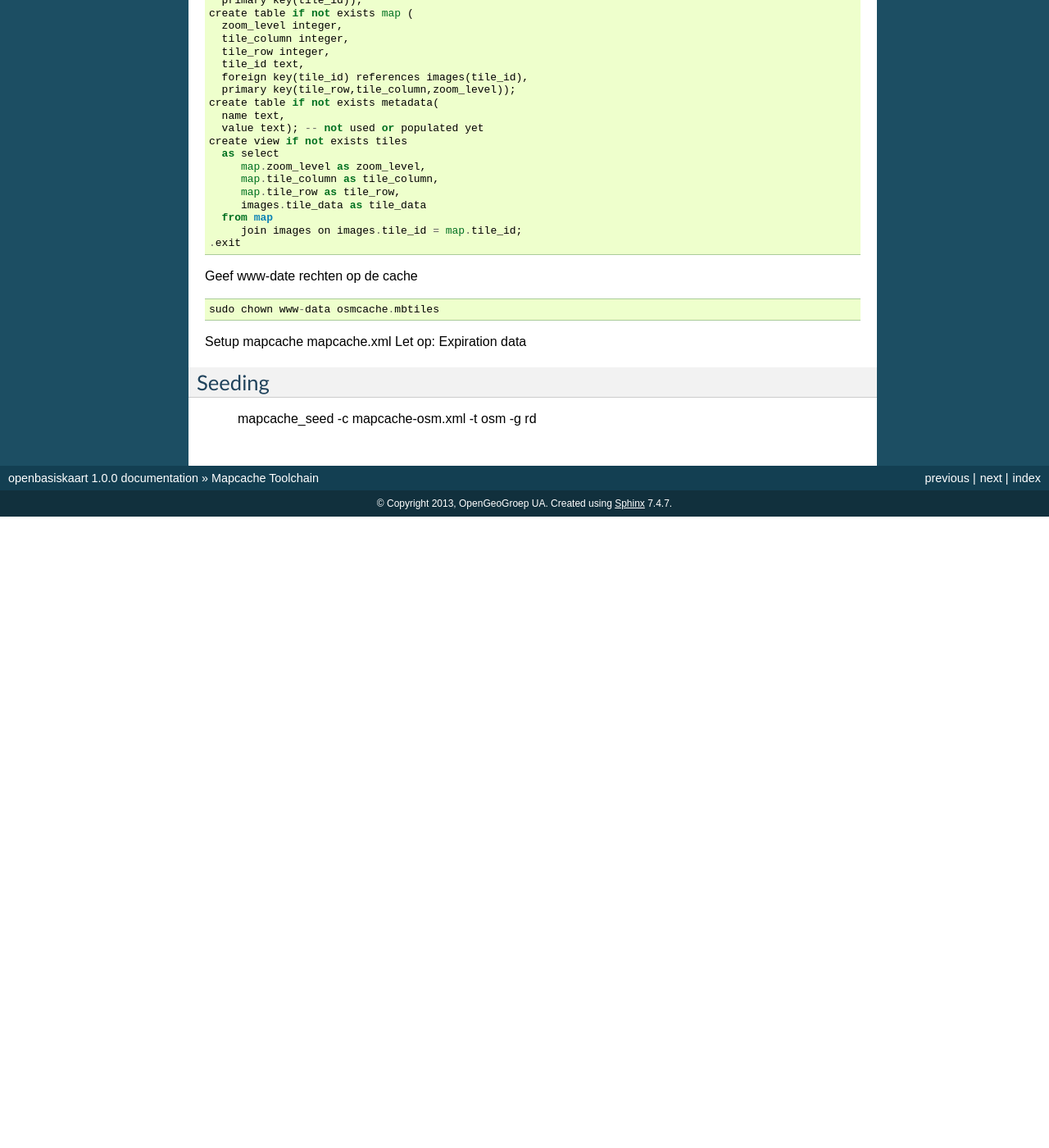
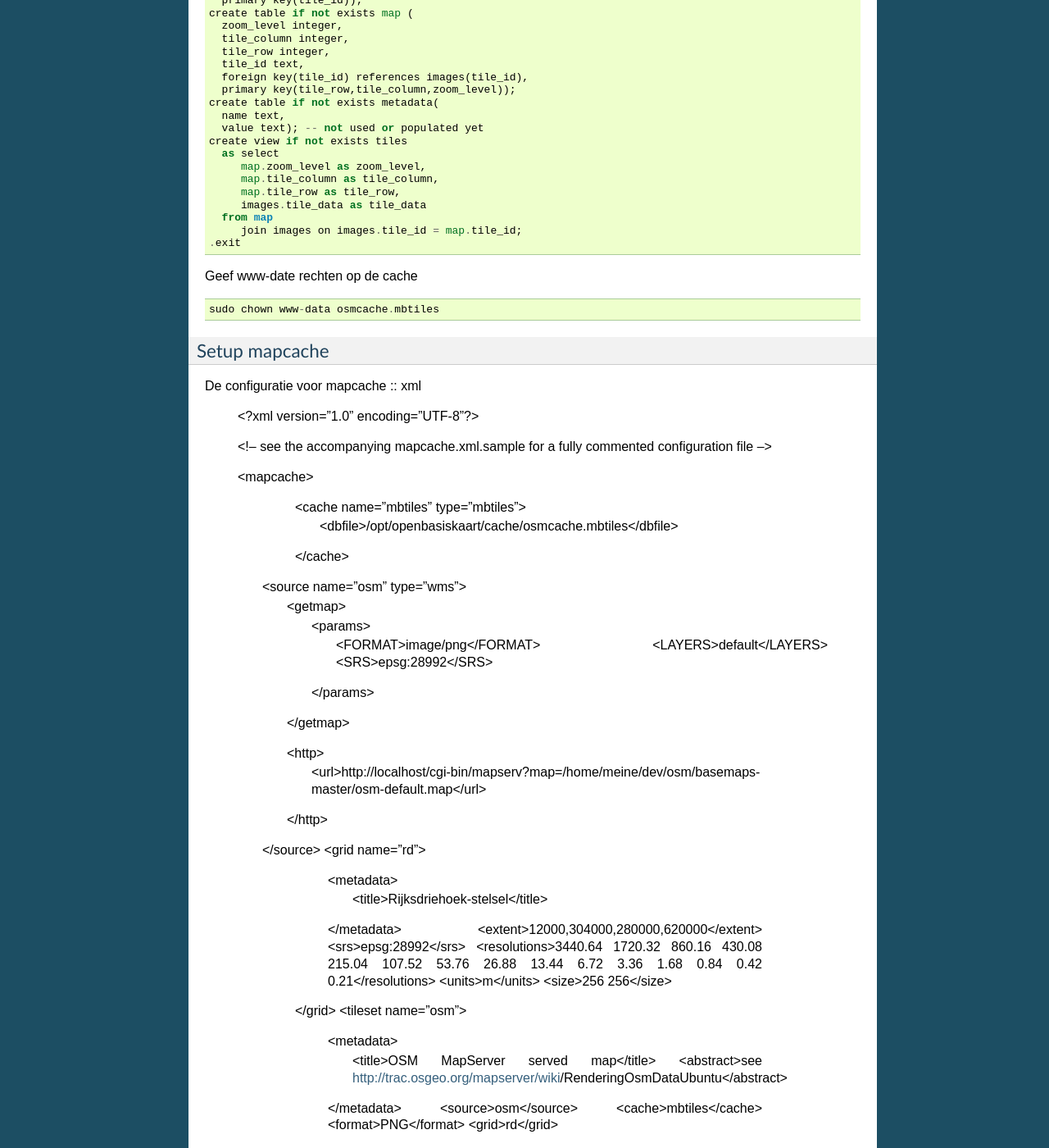
Before and after one commit to opengeogroep/openbasiskaart, a Sphinx documentation site: the page built from docs/source/mapcache-toolchain.rst, in a window 1280 px wide and 1400 px high, scrolled down 4428 px. Shown: the whole window at 82% size. Built offline with Sphinx 7.4.7, drawn with Linux system fonts in a browser that asks for light colours; before the commit the page ends 5058 px from its top, so only the background shows below that; some of the changed text lies outside the part shown.

Commit message:
Configuratiebestand mapcache

```diff
--- a/docs/source/mapcache-toolchain.rst
+++ b/docs/source/mapcache-toolchain.rst
@@ -277,6 +277,77 @@ Geef www-date rechten op de cache ::
 
 
 Setup mapcache
+--------------
+
+De configuratie voor mapcache :: xml
+
+	<?xml version="1.0" encoding="UTF-8"?>
+
+	<!-- see the accompanying mapcache.xml.sample for a fully commented configuration file -->
+
+	<mapcache>
+		<cache name="mbtiles" type="mbtiles">
+		   <dbfile>/opt/openbasiskaart/cache/osmcache.mbtiles</dbfile>
+		</cache>
+
+	   <source name="osm" type="wms">
+	      <getmap>
+		 <params>
+		    <FORMAT>image/png</FORMAT>
+		    <LAYERS>default</LAYERS>
+		    <SRS>epsg:28992</SRS>
+		 </params>
+	      </getmap>
+
+	      <http>
+		 <url>http://localhost/cgi-bin/mapserv?map=/home/meine/dev/osm/basemaps-master/osm-default.map</url>
+	      </http>
+	   </source>
+	   <grid name="rd">
+	      <metadata>
+		 <title>Rijksdriehoek-stelsel</title>
+	      </metadata>
+	      <extent>12000,304000,280000,620000</extent>
+	      <srs>epsg:28992</srs>
+	      <resolutions>3440.64 1720.32 860.16 430.08 215.04 107.52 53.76 26.88 13.44 6.72 3.36 1.68 0.84 0.42 0.21</resolutions>
+	      <units>m</units>
+	      <size>256 256</size>
+	    </grid>
+	    <tileset name="osm">
+	      <metadata>
+		 <title>OSM MapServer served map</title>
+		 <abstract>see http://trac.osgeo.org/mapserver/wiki/RenderingOsmDataUbuntu</abstract>
+	      </metadata>
+	      <source>osm</source>
+	      <cache>mbtiles</cache>
+	      <format>PNG</format>
+	      <grid>rd</grid>
+	   </tileset>
+
+
+	   <default_format>JPEG</default_format>
+
+	   <service type="wms" enabled="true">
+	      <full_wms>assemble</full_wms>
+	      <resample_mode>bilinear</resample_mode>
+	      <format>JPEG</format>
+	      <maxsize>4096</maxsize>
+	   </service>
+	   <service type="wmts" enabled="true"/>
+	   <service type="tms" enabled="true"/>
+	   <service type="kml" enabled="true"/>
+	   <service type="gmaps" enabled="true"/>
+	   <service type="ve" enabled="true"/>
+	   <service type="demo" enabled="true"/>
+
+	   <errors>log</errors>
+	   <lock_dir>/tmp</lock_dir>
+
+	</mapcache>
+
+
+
+
 mapcache.xml
 Let op:
 Expiration data
```
